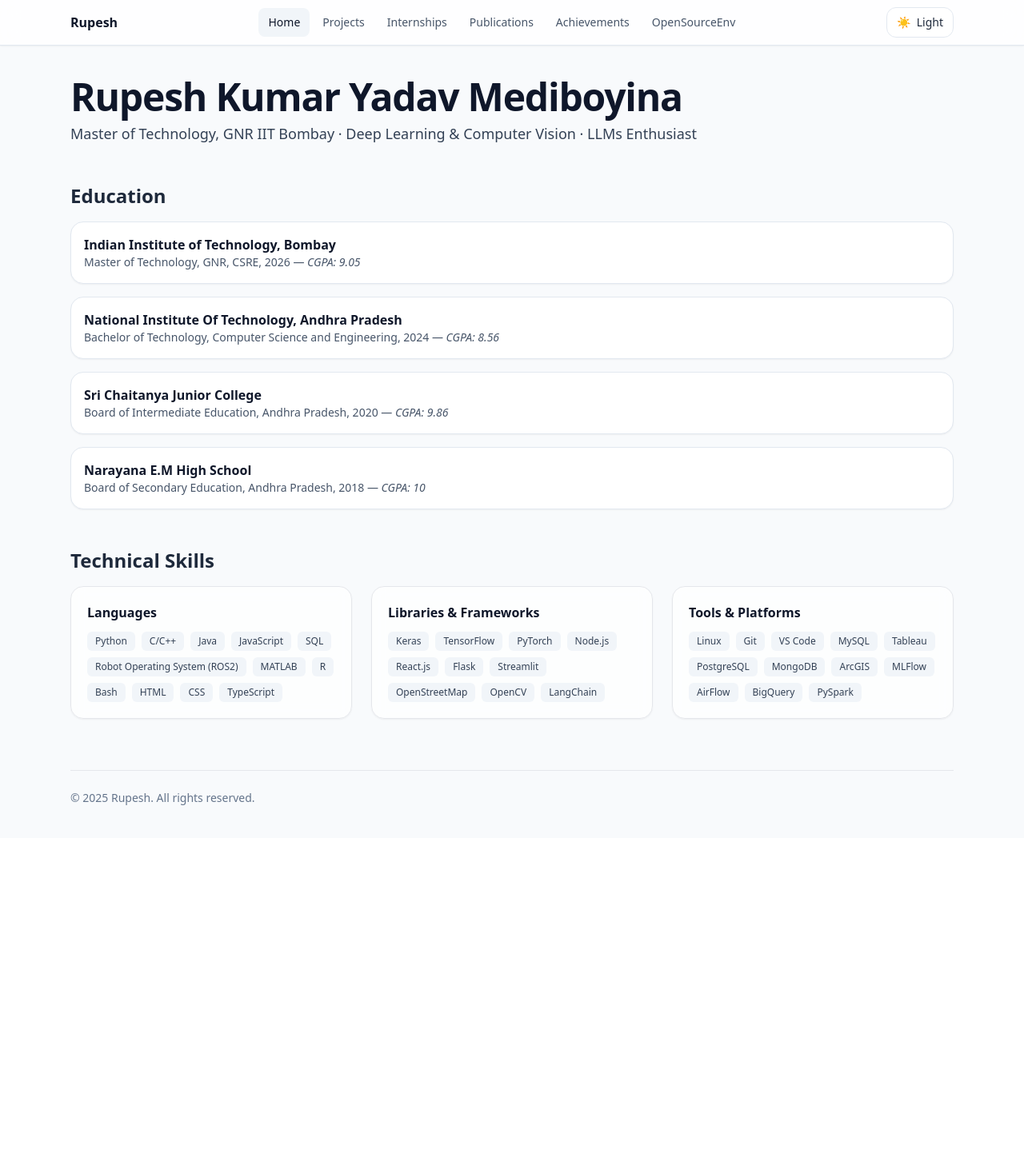
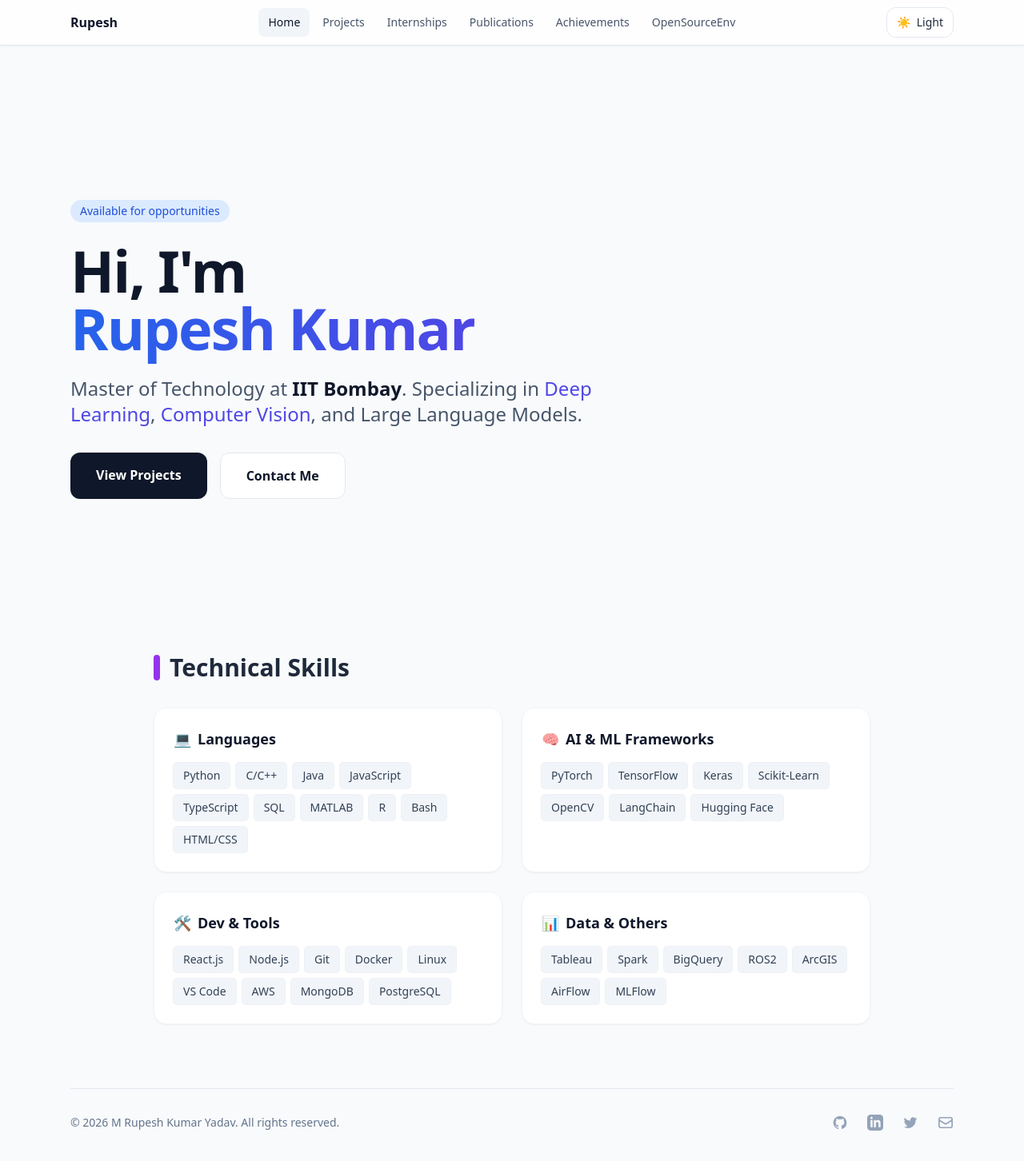
Before and after one commit to Rupesh4604/portfolio, a React (Vite) app: page / in a window 1280 px wide. Shown: the top 1452 px of the page at 80% size. Before the commit the page ends 1048 px from the top, so only its background shows below. Built offline with nearby package versions, Linux system fonts and the light colour scheme; the HTML template or start-up script is replaced by a standard one.

Commit message:
feat: implement initial portfolio pages for Home and Internships, including education and skills sections.

```diff
--- a/src/App.jsx
+++ b/src/App.jsx
@@ -25,8 +25,50 @@ export default function App() {
             <Route path="/achievements" element={<Achievements />} />
             <Route path="/open-source-env" element={<OpenSourceEnv />} />
           </Routes>
-          <footer className="mt-16 border-t pt-6 text-sm text-slate-500">
-            © {new Date().getFullYear()} Rupesh. All rights reserved.
+          <footer className="mt-20 border-t border-slate-200 dark:border-slate-800 pt-8 pb-10">
+            <div className="flex flex-col md:flex-row justify-between items-center gap-4">
+              <p className="text-sm text-slate-500 dark:text-slate-400 font-medium">
+                © 2026 M Rupesh Kumar Yadav. All rights reserved.
+              </p>
+
+              <div className="flex items-center gap-6">
+                {/* GitHub */}
+                <a href="https://github.com/Rupesh4604" target="_blank" rel="noreferrer"
+                  className="text-slate-400 hover:text-slate-900 dark:hover:text-white transition-colors"
+                  aria-label="GitHub">
+                  <svg className="h-5 w-5" fill="currentColor" viewBox="0 0 24 24" aria-hidden="true">
+                    <path fillRule="evenodd" d="M12 2C6.477 2 2 6.484 2 12.017c0 4.425 2.865 8.18 6.839 9.504.5.092.682-.217.682-.483 0-.237-.008-.868-.013-1.703-2.782.605-3.369-1.343-3.369-1.343-.454-1.158-1.11-1.466-1.11-1.466-.908-.62.069-.608.069-.608 1.003.07 1.531 1.032 1.531 1.032.892 1.53 2.341 1.088 2.91.832.092-.647.35-1.088.636-1.338-2.22-.253-4.555-1.113-4.555-4.951 0-1.093.39-1.988 1.029-2.688-.103-.253-.446-1.272.098-2.65 0 0 .84-.27 2.75 1.026A9.564 9.564 0 0112 6.844c.85.004 1.705.115 2.504.337 1.909-1.296 2.747-1.027 2.747-1.027.546 1.379.202 2.398.1 2.651.64.7 1.028 1.595 1.028 2.688 0 3.848-2.339 4.695-4.566 4.943.359.309.678.92.678 1.855 0 1.338-.012 2.419-.012 2.747 0 .268.18.58.688.482A10.019 10.019 0 0022 12.017C22 6.484 17.522 2 12 2z" clipRule="evenodd" />
+                  </svg>
+                </a>
+
+                {/* LinkedIn */}
+                <a href="https://www.linkedin.com/in/mediboyina-rupesh-kumar-yadav-8b7a14205/" target="_blank" rel="noreferrer"
+                  className="text-slate-400 hover:text-blue-700 dark:hover:text-blue-500 transition-colors"
+                  aria-label="LinkedIn">
+                  <svg className="h-5 w-5" fill="currentColor" viewBox="0 0 24 24" aria-hidden="true">
+                    <path fillRule="evenodd" d="M19 0h-14c-2.761 0-5 2.239-5 5v14c0 2.761 2.239 5 5 5h14c2.762 0 5-2.239 5-5v-14c0-2.761-2.238-5-5-5zm-11 19h-3v-11h3v11zm-1.5-12.268c-.966 0-1.75-.79-1.75-1.764s.784-1.764 1.75-1.764 1.75.79 1.75 1.764-.783 1.764-1.75 1.764zm13.5 12.268h-3v-5.604c0-3.368-4-3.113-4 0v5.604h-3v-11h3v1.765c1.396-2.586 7-2.777 7 2.476v6.759z" clipRule="evenodd" />
+                  </svg>
+                </a>
+
+                {/* Twitter / X */}
+                <a href="https://x.com/RupeshKumar4604" target="_blank" rel="noreferrer"
+                  className="text-slate-400 hover:text-slate-900 dark:hover:text-white transition-colors"
+                  aria-label="Twitter">
+                  <svg className="h-5 w-5" fill="currentColor" viewBox="0 0 24 24" aria-hidden="true">
+                    <path d="M8.29 20.251c7.547 0 11.675-6.253 11.675-11.675 0-.178 0-.355-.012-.53A8.348 8.348 0 0022 5.92a8.19 8.19 0 01-2.357.646 4.118 4.118 0 001.804-2.27 8.224 8.224 0 01-2.605.996 4.107 4.107 0 00-6.993 3.743 11.65 11.65 0 01-8.457-4.287 4.106 4.106 0 001.27 5.477A4.072 4.072 0 012.8 9.713v.052a4.105 4.105 0 003.292 4.022 4.095 4.095 0 01-1.853.07 4.108 4.108 0 003.834 2.85A8.233 8.233 0 012 18.407a11.616 11.616 0 006.29 1.84" />
+                  </svg>
+                </a>
+
+                {/* Mail */}
+                <a href="mailto:rupesh32003@gmail.com"
+                  className="text-slate-400 hover:text-red-500 dark:hover:text-red-400 transition-colors"
+                  aria-label="Email">
+                  <svg className="h-5 w-5" fill="none" viewBox="0 0 24 24" strokeWidth="2" stroke="currentColor" aria-hidden="true">
+                    <path strokeLinecap="round" strokeLinejoin="round" d="M21.75 6.75v10.5a2.25 2.25 0 01-2.25 2.25h-15a2.25 2.25 0 01-2.25-2.25V6.75m19.5 0A2.25 2.25 0 0019.5 4.5h-15a2.25 2.25 0 00-2.25 2.25m19.5 0v.243a2.25 2.25 0 01-1.07 1.916l-7.5 4.615a2.25 2.25 0 01-2.36 0L3.32 8.91a2.25 2.25 0 01-1.07-1.916V6.75" />
+                  </svg>
+                </a>
+              </div>
+            </div>
           </footer>
         </main>
         <SpeedInsights />
--- a/src/data/projectsData.js
+++ b/src/data/projectsData.js
@@ -73,6 +73,17 @@ export const projects = [
     videoEmbed: ""
   },
   {
+    title: "Image-Super-Resolution",
+    description:
+      "Deep Learning-Based 4× Image Super-Resolution for Gaming Imagery.",
+    longDescription:
+      "Developed a deep learning model for 4× image super-resolution specifically tailored for gaming imagery, enhancing visual fidelity and detail.",
+    techStack: ["PyTorch", "CNN", "Image Processing"],
+    link: "",
+    image: "https://raw.githubusercontent.com/Rupesh4604/images/main/assets_portfolio/cnn.png",
+    videoEmbed: ""
+  },
+  {
     title: "Emergency Services and Flood Zones Locator",
     description:
       "Leaflet web app to locate nearby emergency services and visualize flood risk zones.",
--- a/src/input.css
+++ b/src/input.css
@@ -4,7 +4,11 @@
 
 @layer components {
     .card {
-        @apply rounded-2xl border shadow-sm bg-white text-slate-800 border-slate-200 dark:bg-surface-2 dark:text-slate-100 dark:border-surface-border;
+        @apply rounded-2xl border shadow-sm bg-white text-slate-800 border-slate-200 dark:bg-surface-2 dark:text-slate-100 dark:border-surface-border transition-all duration-300;
+    }
+
+    .card:hover {
+        @apply shadow-md transform -translate-y-1;
     }
 
     .card-muted {
@@ -12,8 +16,44 @@
     }
 
     .chip {
-        @apply text-xs px-2 py-1 rounded bg-slate-100 text-slate-700 ring-1 ring-slate-200/60 dark:bg-surface-chip dark:text-slate-200 dark:ring-surface-border;
+        @apply text-xs px-2 py-1 rounded bg-slate-100 text-slate-700 ring-1 ring-slate-200/60 dark:bg-surface-chip dark:text-slate-200 dark:ring-surface-border transition-colors duration-200;
     }
+
+    .chip:hover {
+        @apply bg-slate-200 dark:bg-surface-3;
+    }
+}
+
+@layer utilities {
+    .animate-fade-in {
+        animation: fadeIn 0.8s ease-out forwards;
+    }
+
+    .animate-slide-up {
+        animation: slideUp 0.8s ease-out forwards;
+    }
+
+    .animation-delay-200 {
+        animation-delay: 0.2s;
+    }
+
+    .animation-delay-400 {
+        animation-delay: 0.4s;
+    }
+
+    .text-gradient {
+        @apply bg-clip-text text-transparent bg-gradient-to-r from-blue-600 to-indigo-600 dark:from-blue-400 dark:to-indigo-400;
+    }
+}
+
+@keyframes fadeIn {
+    from { opacity: 0; }
+    to { opacity: 1; }
+}
+
+@keyframes slideUp {
+    from { opacity: 0; transform: translateY(20px); }
+    to { opacity: 1; transform: translateY(0); }
 }
 
 /* subtle scrollbar styling */
--- a/src/pages/Home.jsx
+++ b/src/pages/Home.jsx
@@ -1,82 +1,81 @@
 import React from "react";
+import { Link } from "react-router-dom";
 
 export default function Home() {
   return (
     <>
-      {/* Hero */}
-      <header className="mb-12">
-        <h1 className="text-4xl md:text-5xl font-extrabold tracking-tight
-               text-slate-900 dark:text-white">
-  Rupesh Kumar Yadav Mediboyina
-</h1>
-<p className="mt-2 text-lg text-slate-700 dark:text-slate-300">
-  Master of Technology, GNR IIT Bombay · Deep Learning & Computer Vision · LLMs Enthusiast
-</p>
-      </header>
-
-      {/* Education */}
-      <section className="mb-12">
-        <h2 className="text-2xl font-semibold mb-4">Education</h2>
-        <div className="space-y-4">
-              <div className="card p-4">
-      <strong className="text-slate-900 dark:text-white">Indian Institute of Technology, Bombay</strong>
-            <div className="text-sm card-muted">
-              Master of Technology, GNR, CSRE, 2026 — <em>CGPA: 9.05</em>
-            </div>
+      {/* Hero Section */}
+      <section className="relative min-h-[80vh] flex flex-col justify-center items-start mb-20 pt-10">
+        <div className="absolute top-0 right-0 -z-10 opacity-30 dark:opacity-20 pointer-events-none">
+          <div className="w-96 h-96 bg-blue-500/30 rounded-full blur-3xl absolute top-0 right-[-100px] animate-pulse"></div>
+          <div className="w-80 h-80 bg-purple-500/30 rounded-full blur-3xl absolute top-[100px] right-[50px] animate-pulse animation-delay-200"></div>
         </div>
 
-          <div className="card p-4">
-            <strong className="text-slate-900 dark:text-white">National Institute Of Technology, Andhra Pradesh</strong>
-            <div className="text-sm card-muted">
-              Bachelor of Technology, Computer Science and Engineering, 2024 — <em>CGPA: 8.56</em>
-            </div>
-          </div>
+        <div className="max-w-3xl animate-fade-in">
+          <span className="inline-block py-1 px-3 rounded-full bg-blue-100 text-blue-700 dark:bg-blue-900/30 dark:text-blue-300 text-sm font-medium mb-6">
+            Available for opportunities
+          </span>
+          <h1 className="text-5xl md:text-7xl font-extrabold tracking-tight text-slate-900 dark:text-white mb-6 leading-tight">
+            Hi, I'm <br />
+            <span className="text-gradient">Rupesh Kumar</span>
+          </h1>
+          <p className="text-xl md:text-2xl text-slate-600 dark:text-slate-400 mb-8 max-w-2xl leading-relaxed">
+            Master of Technology at <strong className="text-slate-900 dark:text-slate-200">IIT Bombay</strong>.
+            Specializing in <span className="text-indigo-600 dark:text-indigo-400">Deep Learning</span>, <span className="text-indigo-600 dark:text-indigo-400">Computer Vision</span>, and Large Language Models.
+          </p>
 
-          <div className="card p-4">
-            <strong className="text-slate-900 dark:text-white">Sri Chaitanya Junior College</strong>
-            <div className="text-sm card-muted">
-              Board of Intermediate Education, Andhra Pradesh, 2020 — <em>CGPA: 9.86</em>
-            </div>
-          </div>
-
-          <div className="card p-4">
-            <strong className="text-slate-900 dark:text-white">Narayana E.M High School</strong>
-            <div className="text-sm card-muted">
-              Board of Secondary Education, Andhra Pradesh, 2018 — <em>CGPA: 10</em>
-            </div>
+          <div className="flex flex-wrap gap-4 animate-slide-up animation-delay-200">
+            <Link to="/projects" className="px-8 py-4 bg-slate-900 dark:bg-white text-white dark:text-slate-900 rounded-xl font-semibold hover:opacity-90 transition-opacity">
+              View Projects
+            </Link>
+            <Link to="mailto:rupesh@example.com" className="px-8 py-4 bg-white dark:bg-slate-800 text-slate-900 dark:text-white border border-slate-200 dark:border-slate-700 rounded-xl font-semibold hover:bg-slate-50 dark:hover:bg-slate-700 transition-colors">
+              Contact Me
+            </Link>
           </div>
         </div>
       </section>
 
+      {/* Skills Only - Centered or Full Width */}
+      <div className="max-w-4xl mx-auto mb-20 animate-slide-up animation-delay-400">
+
         {/* Technical Skills */}
-      <section className="mb-12">
-        <h2 className="text-2xl font-semibold mb-4">Technical Skills</h2>
-        <div className="grid gap-6 md:grid-cols-3">
+        <section>
+          <h2 className="text-3xl font-bold mb-8 flex items-center gap-3">
+            <span className="w-2 h-8 bg-purple-600 rounded-full"></span>
+            Technical Skills
+          </h2>
+          <div className="grid md:grid-cols-2 gap-6">
             {[
               {
                 title: "Languages",
-              items: ["Python", "C/C++", "Java", "JavaScript", "SQL", "Robot Operating System (ROS2)", "MATLAB", "R", "Bash", "HTML", "CSS", "TypeScript"],
+                items: ["Python", "C/C++", "Java", "JavaScript", "TypeScript", "SQL", "MATLAB", "R", "Bash", "HTML/CSS"],
+                icon: "💻"
               },
               {
-              title: "Libraries & Frameworks",
-              items: ["Keras", "TensorFlow", "PyTorch", "Node.js", "React.js", "Flask", "Streamlit", "OpenStreetMap", "OpenCV", "LangChain"],
+                title: "AI & ML Frameworks",
+                items: ["PyTorch", "TensorFlow", "Keras", "Scikit-Learn", "OpenCV", "LangChain", "Hugging Face"],
+                icon: "🧠"
               },
               {
-              title: "Tools & Platforms",
-              items: ["Linux", "Git", "VS Code", "MySQL", "Tableau", "PostgreSQL", "MongoDB", "ArcGIS", "MLFlow", "AirFlow", "BigQuery", "PySpark"],
+                title: "Dev & Tools",
+                items: ["React.js", "Node.js", "Git", "Docker", "Linux", "VS Code", "AWS", "MongoDB", "PostgreSQL"],
+                icon: "🛠️"
               },
-          ].map((col) => (
-            <div key={col.title}
-              className="rounded-2xl border bg-white/70 dark:bg-slate-900/60 backdrop-blur
-                        p-5 shadow-sm dark:border-slate-700">
-              <h3 className="font-semibold mb-3 text-slate-900 dark:text-slate-100">{col.title}</h3>
+              {
+                title: "Data & Others",
+                items: ["Tableau", "Spark", "BigQuery", "ROS2", "ArcGIS", "AirFlow", "MLFlow"],
+                icon: "📊"
+              }
+
+            ].map((group) => (
+              <div key={group.title} className="bg-white dark:bg-surface-2 rounded-2xl p-6 shadow-sm border border-slate-100 dark:border-surface-border hover:shadow-md transition-shadow">
+                <h3 className="font-semibold text-lg mb-4 text-slate-900 dark:text-slate-100 flex items-center gap-2">
+                  <span>{group.icon}</span> {group.title}
+                </h3>
                 <div className="flex flex-wrap gap-2">
-                {col.items.map((x) => (
-                  <span key={x}
-                    className="px-2.5 py-1 text-xs rounded-md
-                              bg-slate-100 text-slate-700
-                              dark:bg-slate-800 dark:text-slate-200">
-                    {x}
+                  {group.items.map((skill) => (
+                    <span key={skill} className="chip text-sm px-3 py-1.5 cursor-default hover:scale-105 transition-transform">
+                      {skill}
                     </span>
                   ))}
                 </div>
@@ -84,6 +83,7 @@ export default function Home() {
             ))}
           </div>
         </section>
+      </div>
     </>
   );
 }
```
Also changed, not shown: src/pages/Internships.jsx (+65 -4 lines). Lines whose indentation alone changed are shown as unchanged.
